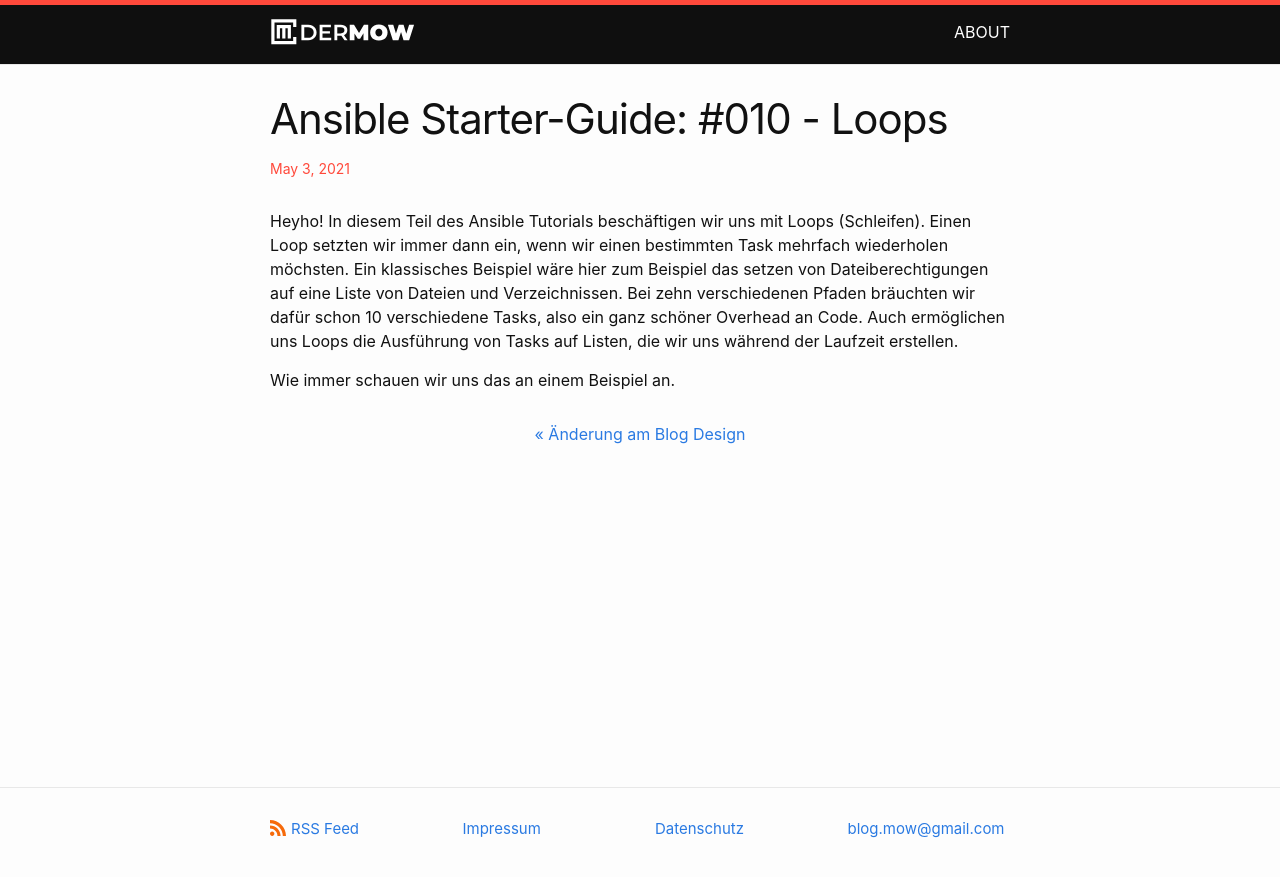
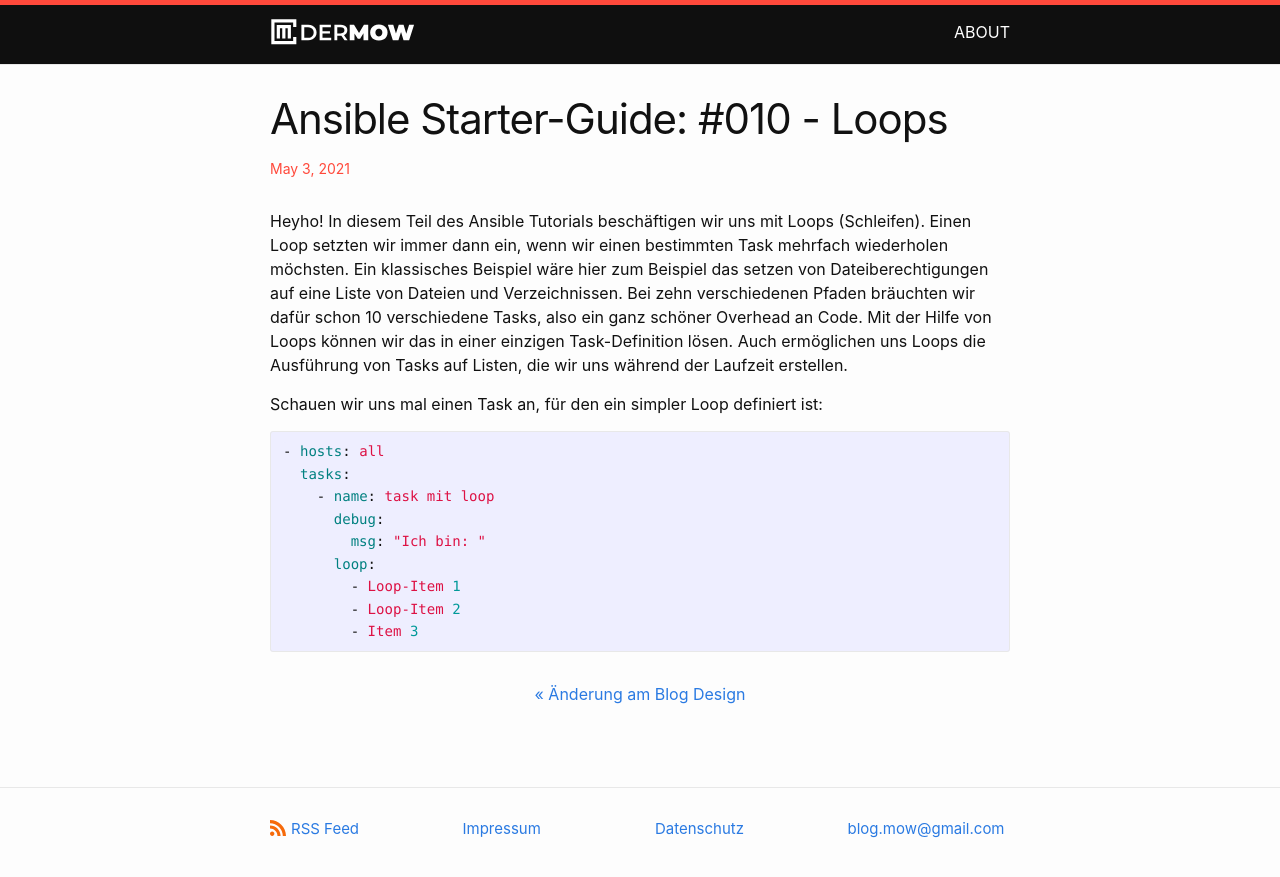
Before and after one commit to dermow/staging, a Jekyll site: the page built from _posts/2021-05-03-ansible-guide-10.markdown, in a window 1280 px wide. Shown: the top 877 px of the page. Built offline with Jekyll 4.4.1, drawn with Linux system fonts in a browser that asks for light colours; comment, search, counter and statistics services are not loaded.

Commit message:
Update 2021-05-03-ansible-guide-10.markdown

````diff
--- a/_posts/2021-05-03-ansible-guide-10.markdown
+++ b/_posts/2021-05-03-ansible-guide-10.markdown
@@ -6,10 +6,19 @@ categories: Ansible
 ---
 
 Heyho! In diesem Teil des Ansible Tutorials beschäftigen wir uns mit Loops (Schleifen). Einen Loop setzten wir immer dann ein, wenn wir einen bestimmten Task
-mehrfach wiederholen möchsten. Ein klassisches Beispiel wäre hier zum Beispiel das setzen von Dateiberechtigungen auf eine Liste von Dateien und Verzeichnissen. Bei zehn verschiedenen Pfaden bräuchten wir dafür schon 10 verschiedene Tasks, also ein ganz schöner Overhead an Code. Auch ermöglichen uns Loops die Ausführung von Tasks auf Listen, die wir uns während der Laufzeit erstellen.
+mehrfach wiederholen möchsten. Ein klassisches Beispiel wäre hier zum Beispiel das setzen von Dateiberechtigungen auf eine Liste von Dateien und Verzeichnissen. Bei zehn verschiedenen Pfaden bräuchten wir dafür schon 10 verschiedene Tasks, also ein ganz schöner Overhead an Code. Mit der Hilfe von Loops können wir das in einer einzigen Task-Definition lösen. Auch ermöglichen uns Loops die Ausführung von Tasks auf Listen, die wir uns während der Laufzeit erstellen.
 
-Wie immer schauen wir uns das an einem Beispiel an.
+Schauen wir uns mal einen Task an, für den ein simpler Loop definiert ist:
 
-
-
+```yaml
+- hosts: all
+  tasks:
+    - name: task mit loop
+      debug:
+        msg: "Ich bin: {{ item }}"
+      loop:
+        - Loop-Item 1
+        - Loop-Item 2
+        - Item 3
+```
 <!-- excerpt-end -->
````
